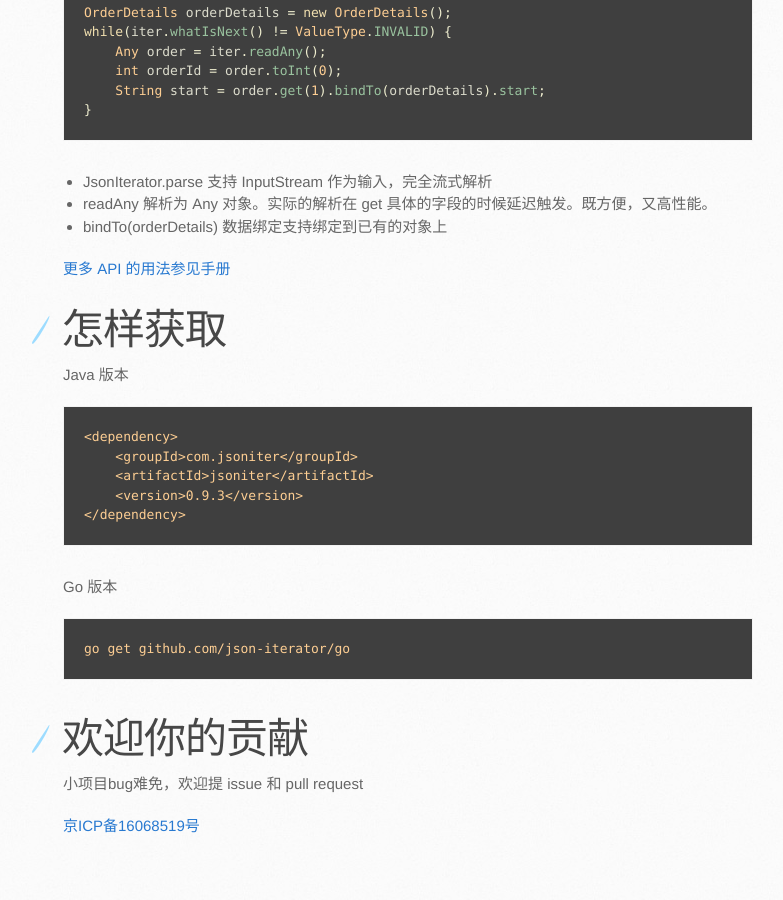
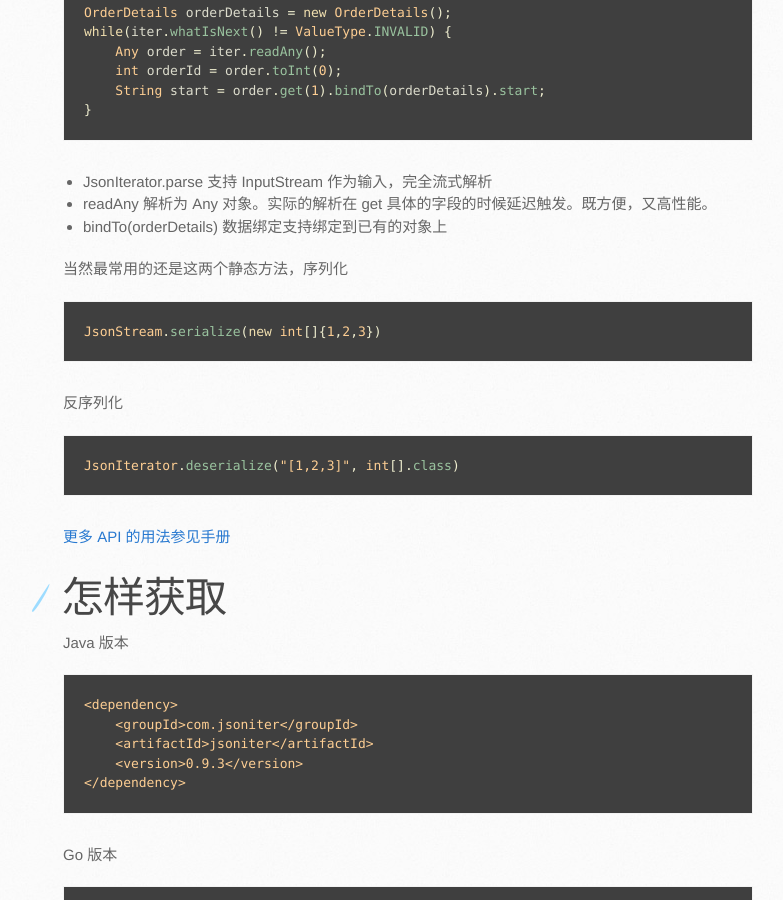
Before and after one commit to json-iterator/json-iterator.github.io, a Jekyll site: the page built from index.cn.md, in a window 1280 px wide and 900 px high, scrolled down 2012 px. Shown: the whole window, without its empty margins (107-890 px from the left). Built offline with Jekyll 4.4.1, drawn with Linux system fonts in a browser that asks for light colours; comment, search, counter and statistics services are not loaded.

Commit message:
Update index.cn.md

````diff
--- a/index.cn.md
+++ b/index.cn.md
@@ -59,6 +59,17 @@ while(iter.whatIsNext() != ValueType.INVALID) {
 * readAny 解析为 Any 对象。实际的解析在 get 具体的字段的时候延迟触发。既方便，又高性能。
 * bindTo(orderDetails) 数据绑定支持绑定到已有的对象上
 
+当然最常用的还是这两个静态方法，序列化
+
+```java
+JsonStream.serialize(new int[]{1,2,3})
+```
+
+反序列化
+```java
+JsonIterator.deserialize("[1,2,3]", int[].class)
+```
+
 [更多 API 的用法参见手册](/java-features.cn.html)
 
 # 怎样获取
````
